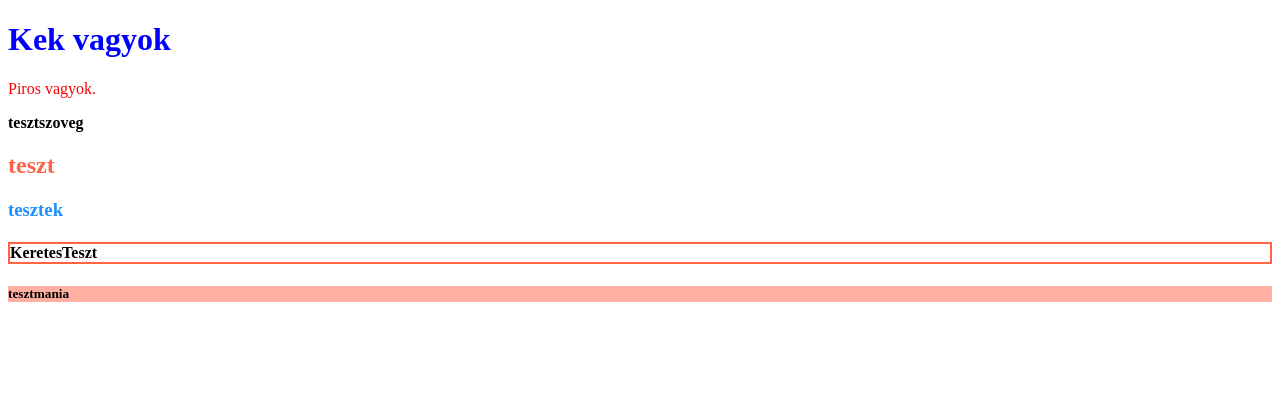
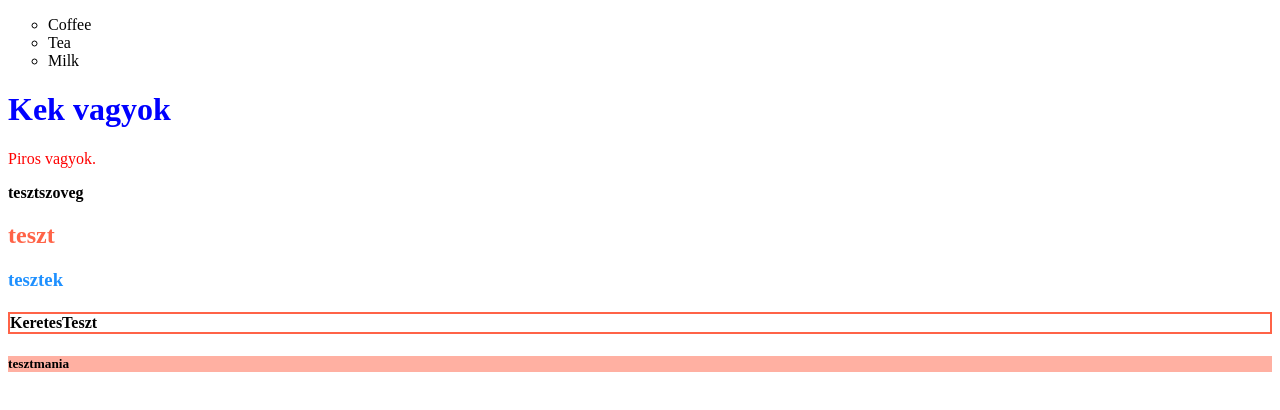
Before and after one commit to holkaotto/teszt121, a plain HTML site: page index.html in a window 1280 px wide. Drawn offline with Linux system fonts and the light colour scheme.

Commit message:
Update index.html

```diff
--- a/index.html
+++ b/index.html
@@ -4,7 +4,11 @@
 <title>Teszt</title>
 <body>
 
-
+<ul style="list-style-type:circle">
+  <li>Coffee</li>
+  <li>Tea</li>
+  <li>Milk</li>
+</ul>
 
 <h1 style="color:blue;">Kek vagyok</h1>
 <p style="color:red;">Piros vagyok.</p>
```
